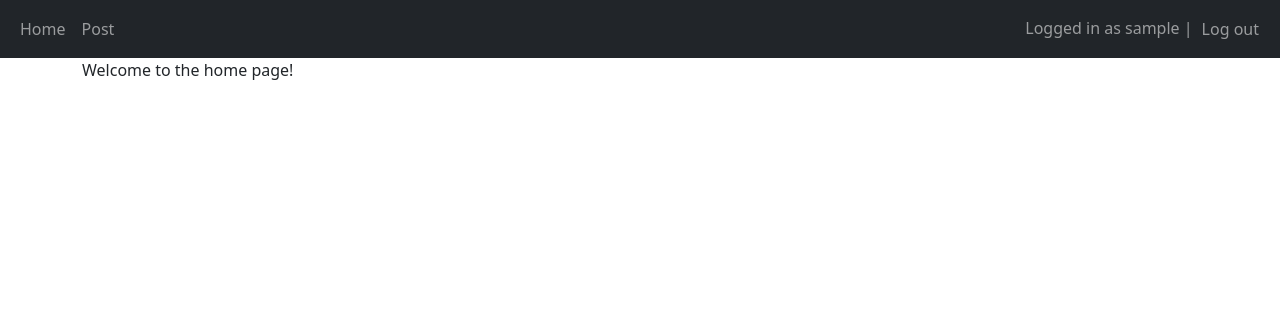
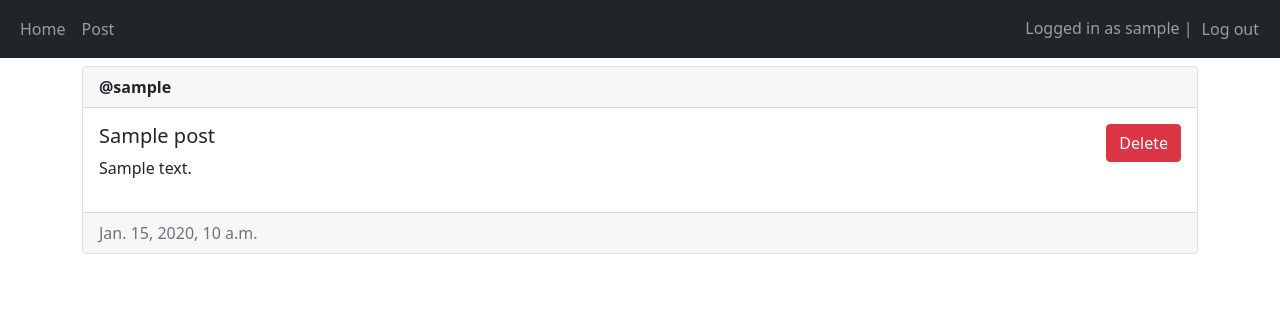
Before and after one commit to Samonto-Karmaker/Django-Auth-UMS, a Django app: page / in a window 1280 px wide. Shown: the top 318 px of the page. Run offline with Django 5.2, Linux system fonts and the light colour scheme; a user stored in the database is signed in; tables that the repository leaves empty hold one stand-in row (values such as "Sample post").

Commit message:
Implement post deletion functionality in home view and update template to display posts

```diff
--- a/main/templates/main/home.html
+++ b/main/templates/main/home.html
@@ -1,4 +1,30 @@
 {% extends 'main/base.html' %} {% block title %}Home Page{% endblock %}
-{% block content %}
-<p>Welcome to the home page!</p>
-{% endblock %}
+{% block content %} {% for post in posts %}
+<div class="card mt-2">
+  <div class="card-header"><strong>@{{ post.author.username }}</strong></div>
+  <div class="card-body d-flex flex-row justify-content-between">
+    <div>
+      <h5 class="card-title">{{post.title}}</h5>
+      <p>{{post.content}}</p>
+    </div>
+    <div>
+      {% if user == post.author %}
+      <form method="post">
+        {% csrf_token %}
+        <button
+          type="submit"
+          class="btn btn-danger"
+          name="post-id"
+          value="{{post.id}}"
+        >
+          Delete
+        </button>
+      </form>
+      {% endif %}
+    </div>
+  </div>
+  <div class="card-footer text-muted">{{post.created_at}}</div>
+</div>
+{% empty %}
+<p>No posts yet :(</p>
+{% endfor %} {% endblock %}
--- a/main/views.py
+++ b/main/views.py
@@ -1,12 +1,22 @@
-from django.shortcuts import redirect, render
+from django.shortcuts import redirect, render, get_object_or_404
 from .forms import RegisterForm, PostForm
 from django.contrib.auth import login
 from django.contrib.auth.decorators import login_required
+from .models import Post
 
 # Create your views here.
 @login_required(login_url='login')
 def home(request):
-    return render(request, 'main/home.html')
+    posts = Post.objects.all()
+    if request.method == 'POST':
+        post_id = request.POST.get('post-id')
+        if post_id:
+            post = get_object_or_404(Post, id=post_id)
+            if post.author == request.user:
+                post.delete()
+                print(f"Deleted post with ID: {post_id}")
+        return redirect('home')
+    return render(request, 'main/home.html', {'posts': posts})
 
 @login_required(login_url='login')
 def create_post(request):
```
